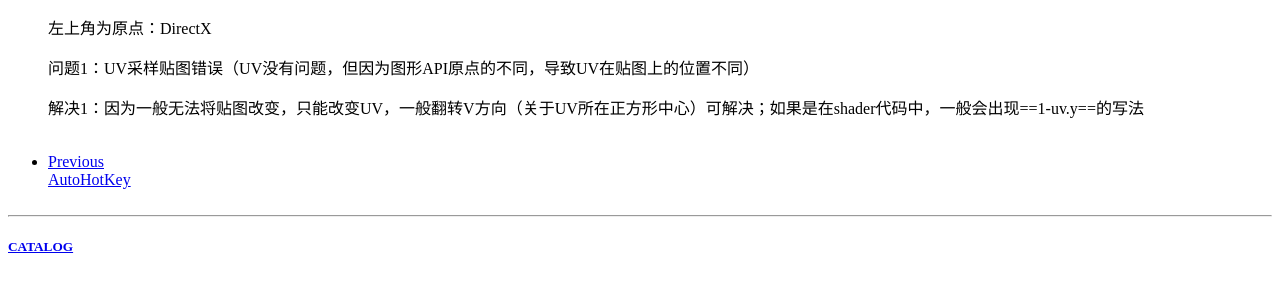
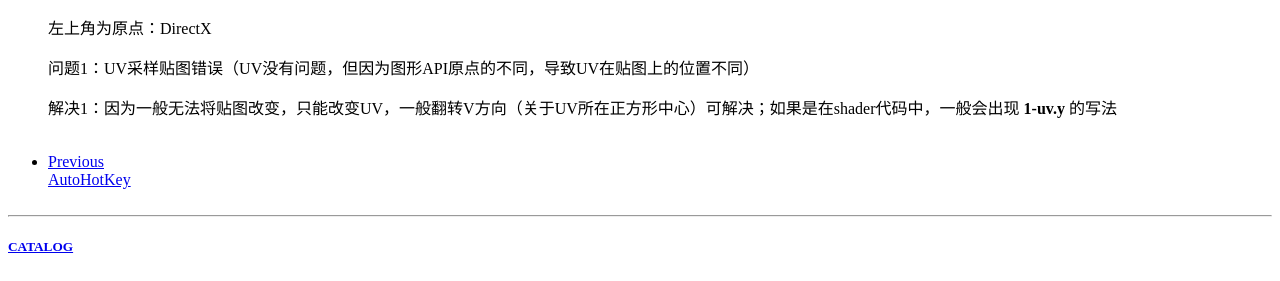
Before and after one commit to Gnoy-Nus/Gnoy-Nus.github.io, a Jekyll site: the page built from _posts/2024-04-25-3D中的翻转问题.md, in a window 1280 px wide. Shown: the part 858-1139 px from the top of the page. Built offline with Jekyll 4.4.1, drawn with Linux system fonts in a browser that asks for light colours; comment, search, counter and statistics services are not loaded.

```diff
--- a/_posts/2024-04-25-3D中的翻转问题.md
+++ b/_posts/2024-04-25-3D中的翻转问题.md
@@ -43,4 +43,4 @@ tags:
 
 > 问题1：UV采样贴图错误（UV没有问题，但因为图形API原点的不同，导致UV在贴图上的位置不同）
 >
-> 解决1：因为一般无法将贴图改变，只能改变UV，一般翻转V方向（关于UV所在正方形中心）可解决；如果是在shader代码中，一般会出现==1-uv.y==的写法
+> 解决1：因为一般无法将贴图改变，只能改变UV，一般翻转V方向（关于UV所在正方形中心）可解决；如果是在shader代码中，一般会出现 **1-uv.y** 的写法
```
